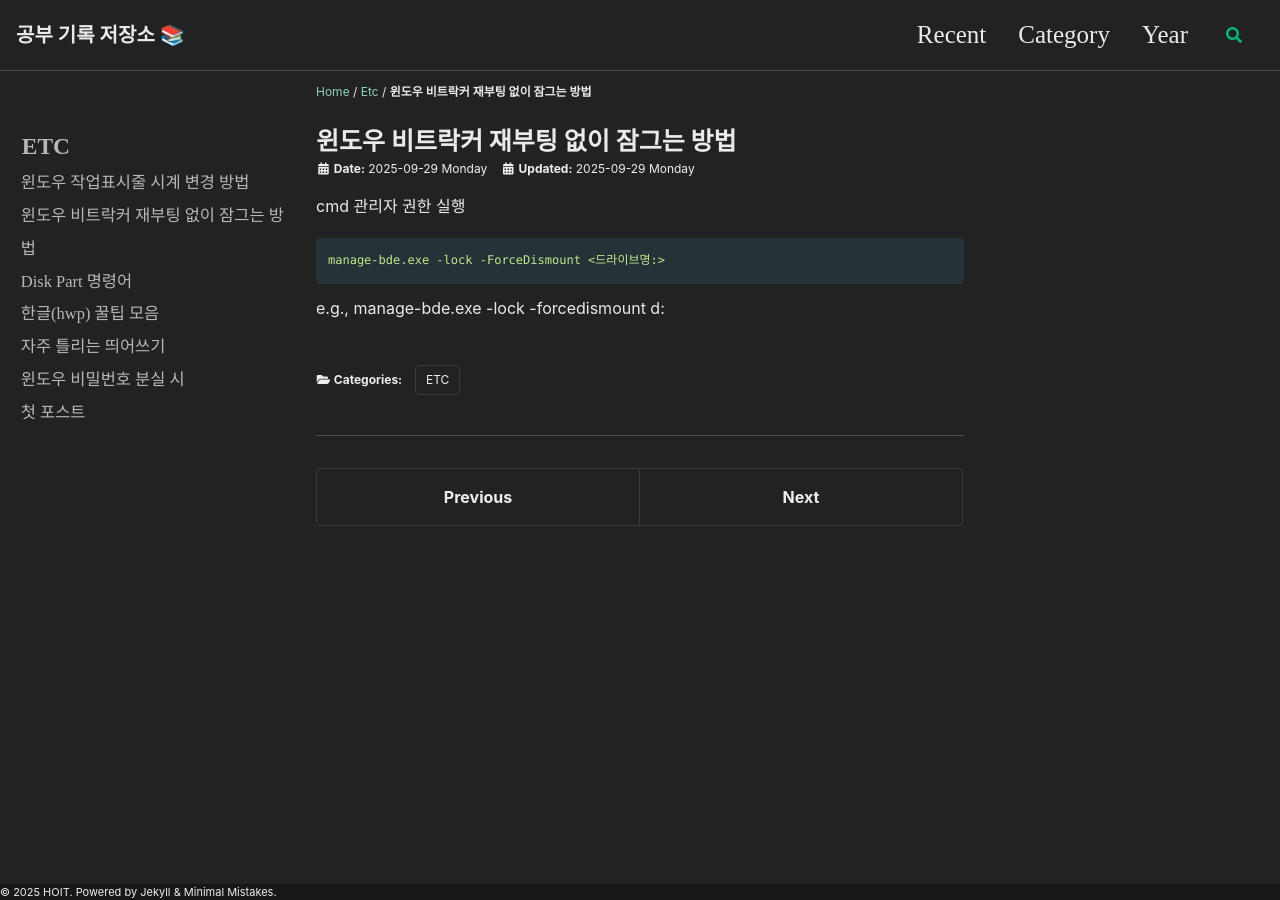
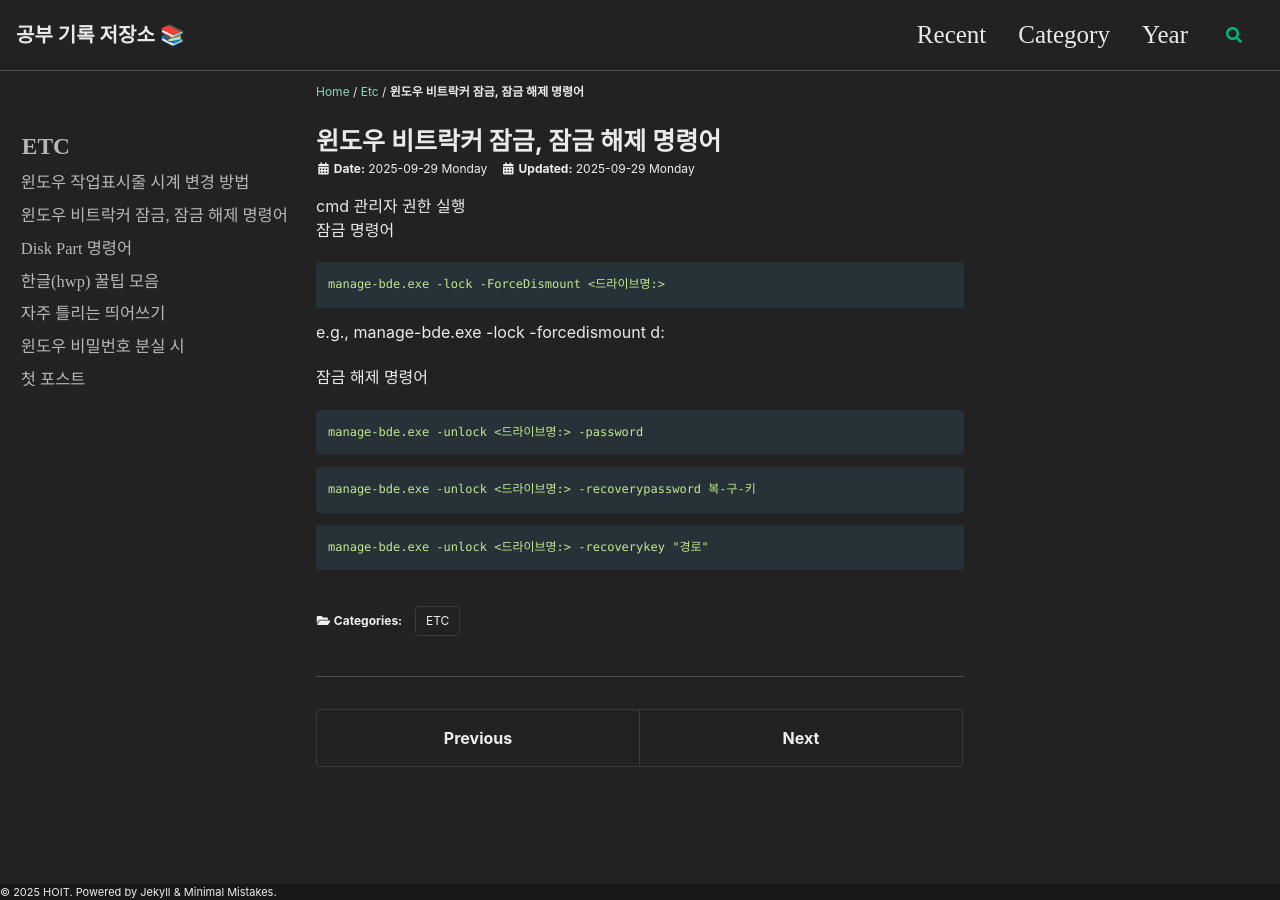
Before and after one commit to Hovember/Hovember.github.io, a Jekyll site: the page built from _posts/ETC/2025-09-29-bitlocker.md, in a window 1280 px wide. Built offline with Jekyll 4.4.1, drawn with Linux system fonts in a browser that asks for light colours; cached includes are drawn as plain includes; some web fonts are replaced.

Commit message:
Update 2025-09-29-bitlocker.md

````diff
--- a/_posts/ETC/2025-09-29-bitlocker.md
+++ b/_posts/ETC/2025-09-29-bitlocker.md
@@ -1,6 +1,6 @@
 ---
 layout: single
-title: "윈도우 비트락커 재부팅 없이 잠그는 방법"
+title: "윈도우 비트락커 잠금, 잠금 해제 명령어"
 excerpt: "BitLocker 잠그기"
 categories:
   - ETC
@@ -9,7 +9,24 @@ last_modified_at: 2025-09-29
 ---
 
 cmd 관리자 권한 실행<br>
+잠금 명령어
+
 ```yaml
 manage-bde.exe -lock -ForceDismount <드라이브명:>
 ```
+
 e.g., manage-bde.exe -lock -forcedismount d: <br>
+
+잠금 해제 명령어
+
+```yaml
+manage-bde.exe -unlock <드라이브명:> -password
+```
+
+```yaml
+manage-bde.exe -unlock <드라이브명:> -recoverypassword 복-구-키
+```
+
+```yaml
+manage-bde.exe -unlock <드라이브명:> -recoverykey "경로"
+```
````
